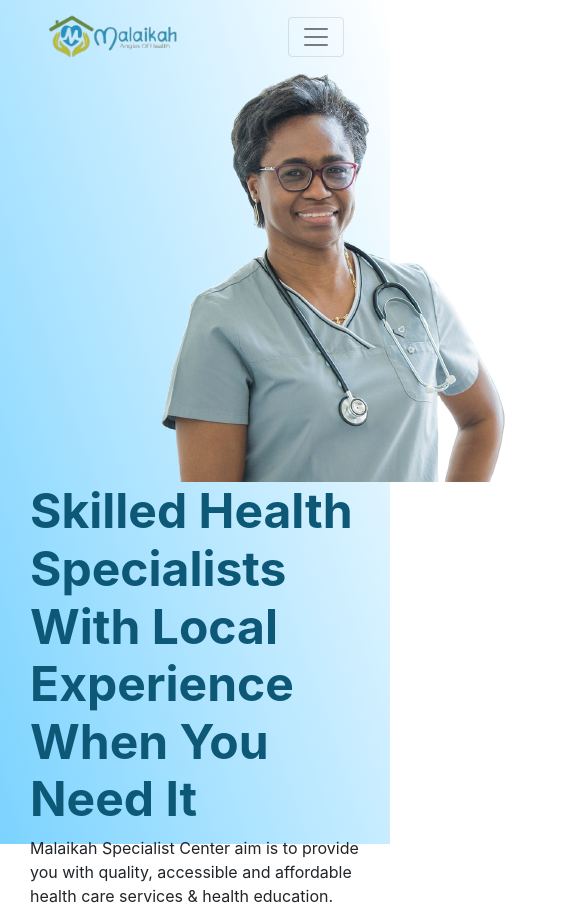
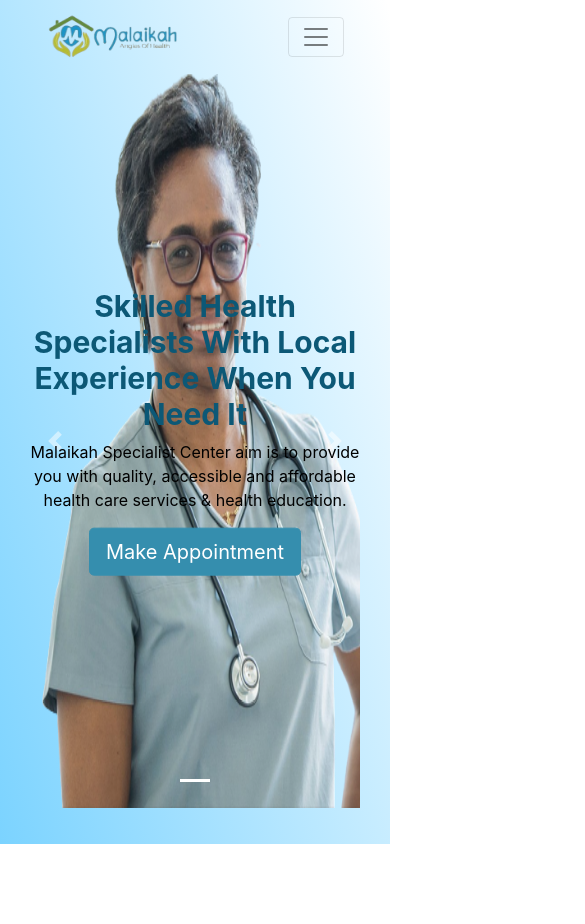
Before and after one commit to joshuamakula/Malaikah, a React (Create React App) app: page / in a window 390 px wide. Shown: the top 924 px of the page, 585 px wide, since content can reach past the window. After the commit the page ends 844 px from the top, so only its background shows below. Built offline with nearby package versions, Linux system fonts and the light colour scheme.

Commit message:
Make the carousel more responsive on diffent screen sizes

```diff
--- a/src/App.css
+++ b/src/App.css
@@ -43,22 +43,62 @@ a{
   font-weight: normal;
 }
 
+.nurse{
+  margin-left: 100px;
+}
+
+.header-right{
+  text-align: right;
+}
+
+.slide-title{
+  font-style: normal;
+  font-weight: bold;
+  font-size: 38px;
+  color: #0C5876;
+
+}
+
+.carousel-caption {
+  max-width: 598px;
+  text-align: right !important;
+  color: #0C5876 !important;
+  right: 0% !important;
+  left: auto !important;
+  top: 50%;
+  transform: translateY(-50%);
+}
+.carousel-caption h1{
+    font-weight: bold;
+    font-style: normal;
+}
+.carousel-caption p{
+  color: #000000;
+}
+
+.btn-primary {
+  background-color: #358EAE !important;
+  border-color: #358EAE !important;
+  border-radius: 5px !important;
+}
+
+
+
+
 
 @media (max-width: 793px) {
   .logo {
     width: 136px;
     height: 50%;
   }
+  .carousel-item img{
+    height: 86.9vh;
+    width: 100vw;
+  }
+  .carousel-caption{
+    text-align: center !important;
+  }
+  .carousel-caption h1{
+    font-size: 30px;
+  }
 }
-
-.nurse{
-  margin-left: 100px;
-}
-
-
-.slide-title{
-  font-style: normal;
-  font-weight: bold;
-  font-size: 48px;
-  color: #0C5876;
-}
--- a/src/components/Header.js
+++ b/src/components/Header.js
@@ -12,17 +12,37 @@ function Header() {
     return (
         <Container fluid className="web-header">
             <NavMenu />
-            <Container>
+            {/* <Container>
                 <Row>
                     <Col className="align-items-end">
                         <img src={nurse} className="nurse" alt="" align-bottom/>
                     </Col>
                     <Col className="header-right">
                         <h1 className="slide-title">Skilled Health Specialists With Local Experience When You Need It</h1>
-                        <p>Malaikah Specialist Center aim is to provide you with quality, accessible and affordable health care services & health education.</p>
-
+                        <p className="slide-text">Malaikah Specialist Center aim is to provide you with quality, accessible and affordable health care services & health education.</p>
+                        <Button variant="primary" size="lg">
+                            Make Appointment
+                        </Button>{' '}
                     </Col>
                 </Row>
+            </Container> */}
+            <Container>
+                <Carousel>
+                    <Carousel.Item>
+                        <img
+                        className=""
+                        src={nurse}
+                        alt="First slide"
+                        />
+                        <Carousel.Caption>
+                            <h1>Skilled Health Specialists With Local Experience When You Need It</h1>
+                            <p>Malaikah Specialist Center aim is to provide you with quality, accessible and affordable health care services & health education. </p>
+                        <Button variant="primary" size="lg">
+                            Make Appointment
+                        </Button>{' '}
+                        </Carousel.Caption>
+                    </Carousel.Item>
+                </Carousel>
             </Container>
         </Container>
 
```
Also changed, not shown: src/images/nurse.png.
